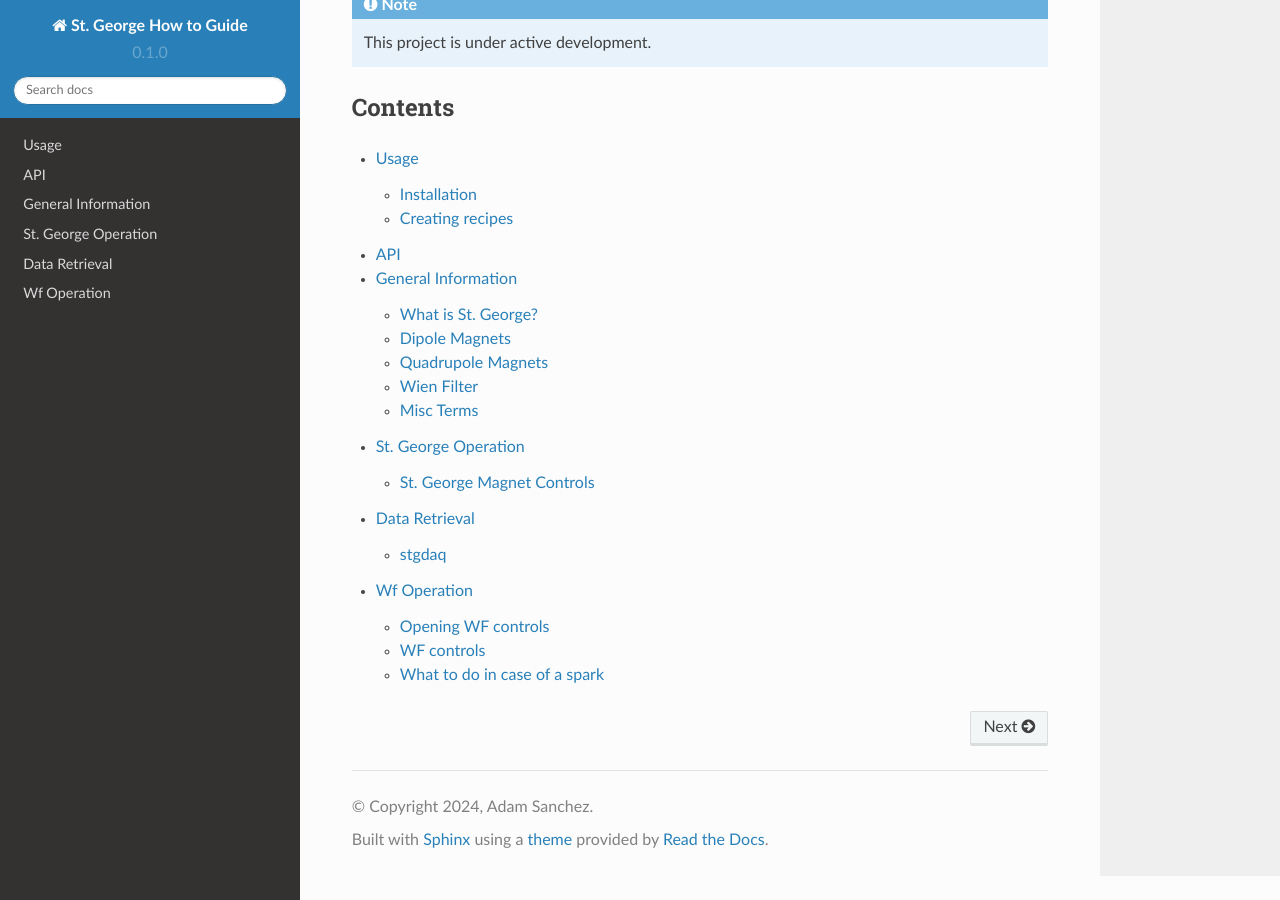
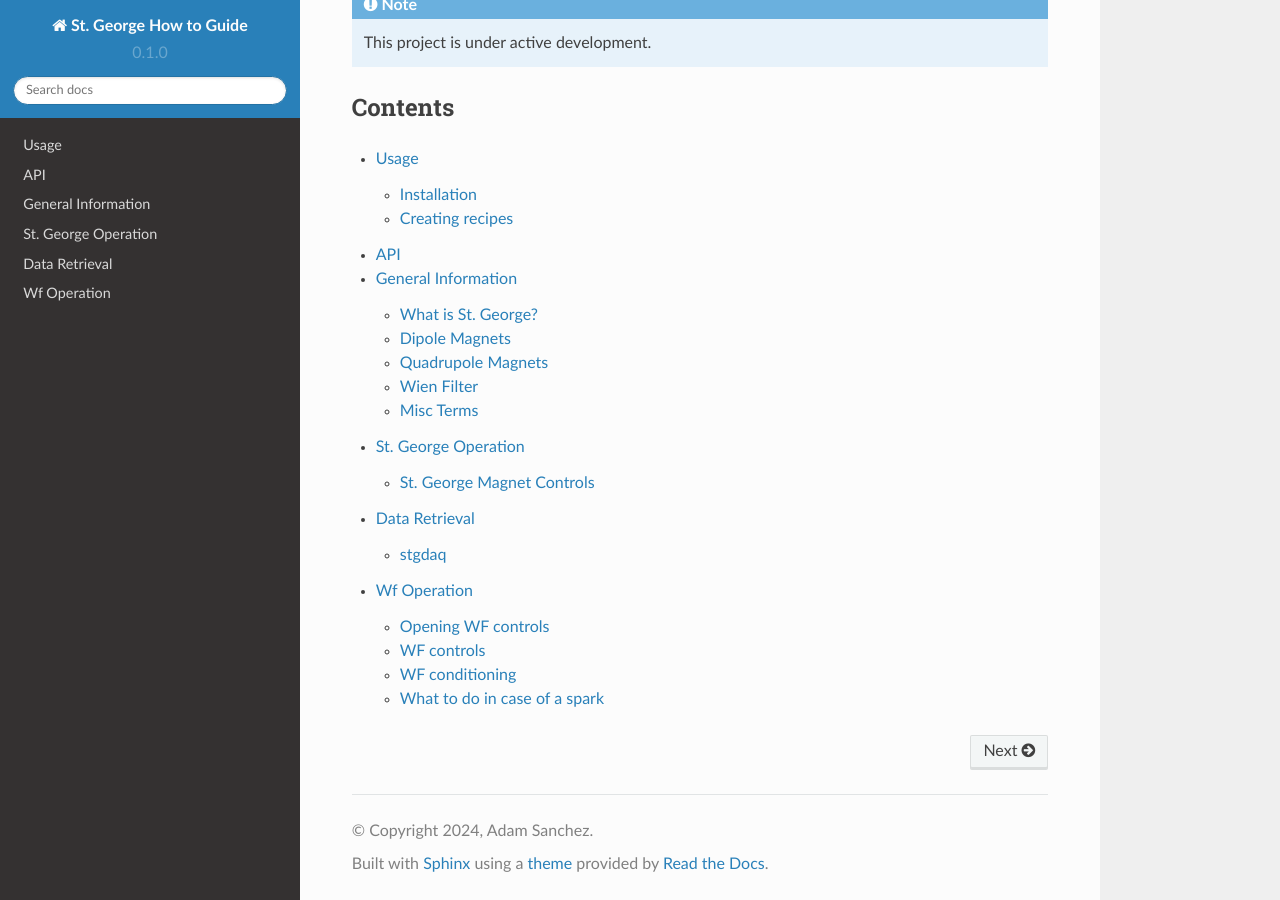
Before and after one commit to asanch25/StG-How-To, a Sphinx documentation site: the page built from docs/source/index.rst, in a window 1280 px wide and 900 px high, scrolled down 506 px. Built offline with Sphinx 7.4.7 and the Read the Docs theme 2.0.0, drawn with Linux system fonts in a browser that asks for light colours; pages that are not in the unit, such as notebooks, are missing from menus.

Commit message:
Update wfoperation.rst

```diff
--- a/docs/source/wfoperation.rst
+++ b/docs/source/wfoperation.rst
@@ -1,7 +1,7 @@
 Wf Operation
 ============
 
-This is a short guide on how to operate the St. George Wien filter.
+This is a short guide on how to operate the St. George Wien filter (WF).
 
 Opening WF controls
 -------------------
@@ -16,6 +16,8 @@
 
 
 WF conditioning
+---------------
+Conditioning the WF is the process of bringing the voltage up above where we will have it set during an experiment so that we can get rid of anything in the WF that may cause stability issues at higher voltages, whether it be slight scratches on the surface of the chamber, or some stray dust. The point of conditioning is to create small instabilities in the WF to get rid of these issues and prevent the WF from sparking down to 0V during an experiment. The way we do this is by slowly increasing the current until we see the machine struggle a bit to reach the set voltages. You may need to increase the current being supplied to the power supplies to something like 3-4 :math: `\mu`A during this procedure.
 
 
 
```
